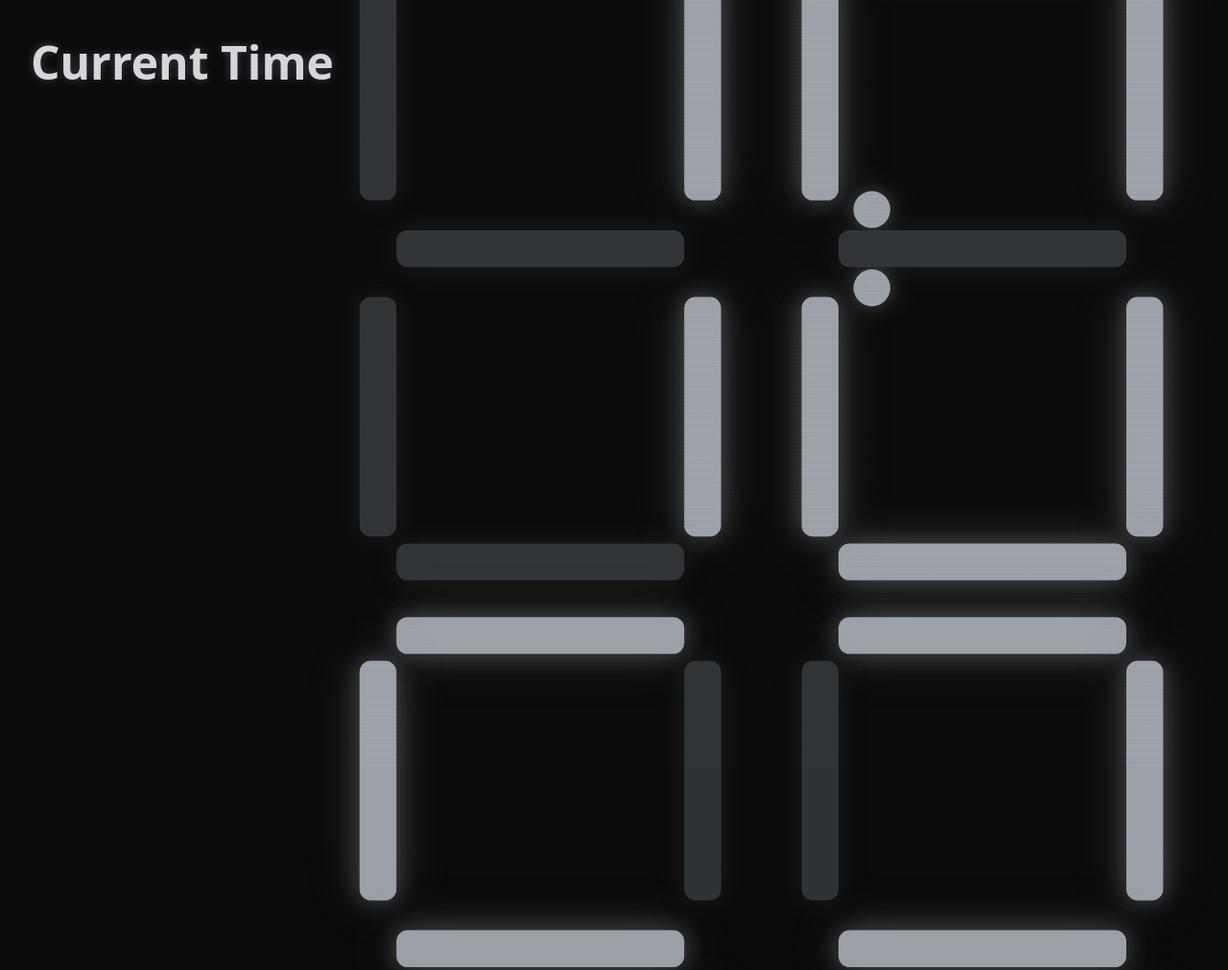
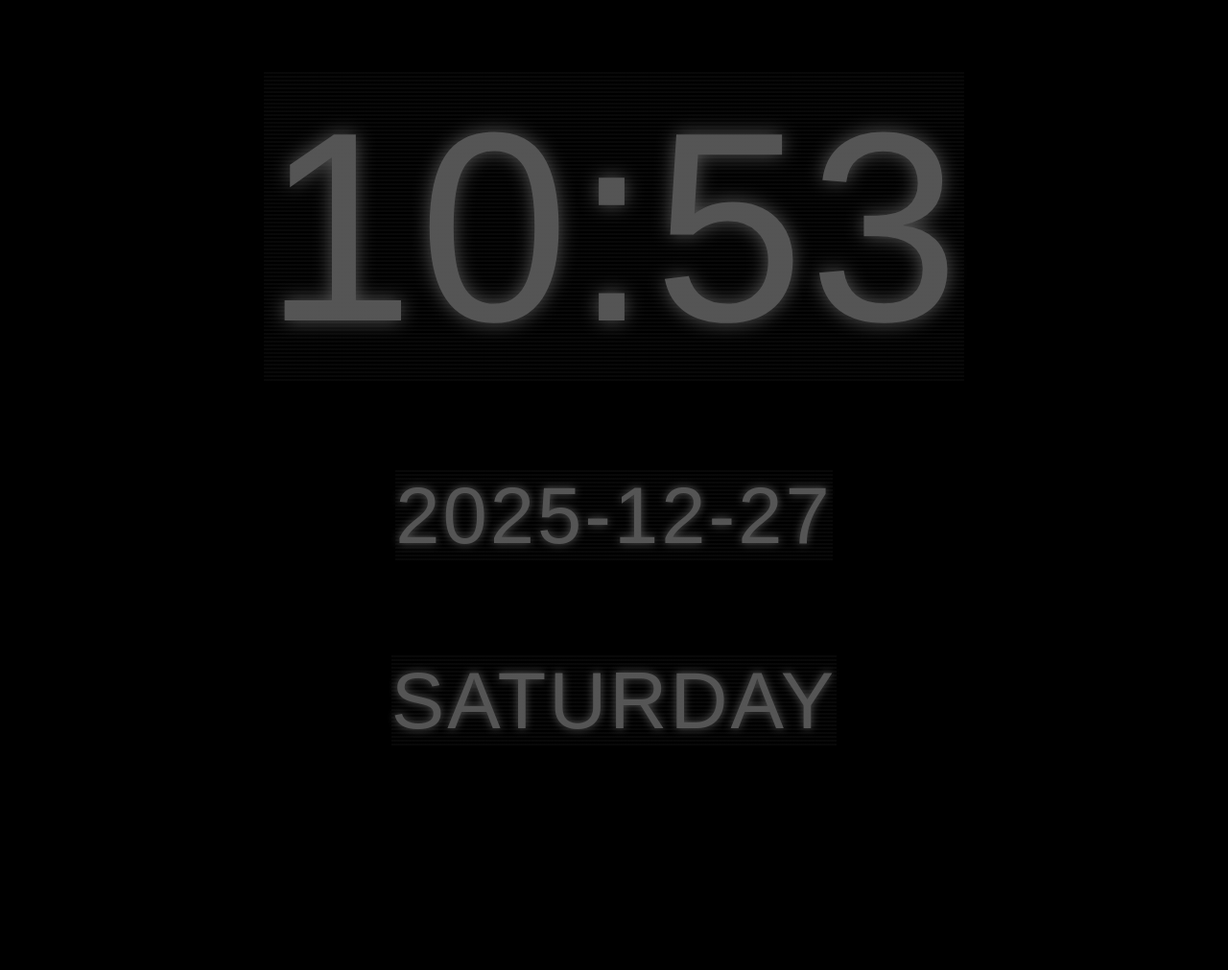
Before and after one commit to larryzheng7/cf-timepage, a plain HTML site: page index.html in a window 1280 px wide. Shown: the top 1011 px of the page at 96% size. After the commit the page ends 864 px from the top, so only its background shows below. Drawn offline with Linux system fonts and the light colour scheme; a web font is replaced by a local one.

Commit message:
Update index.html

```diff
--- a/index.html
+++ b/index.html
@@ -1,266 +1,164 @@
 
-<!doctype html>
+<!DOCTYPE html>
 <html lang="en">
 <head>
   <meta charset="utf-8" />
-  <title>cf-timepage – Digital Clock</title>
-  <meta name="viewport" content="width=device-width,initial-scale=1" />
+  <title>Time Display</title>
+
+  <!-- Digital font -->
+  <link href="https://fonts.cdnfonts.com/css/ds-digital" rel="stylesheet">
+
   <style>
-    :root { color-scheme: dark; }
-    /* ====== Layout ====== */
+    :root {
+      --clock-color: #28f62d;          /* default light green */
+      --clock-color-rgb: 40, 246, 45;  /* for scan-line effect */
+    }
+
     html, body {
       height: 100%;
       margin: 0;
-      background: #0b0b0b;
-      font-family: system-ui, -apple-system, Segoe UI, Roboto, Helvetica, Arial, sans-serif;
+      background: #000;
+      color: var(--clock-color);
+      font-family: 'DS-Digital', Arial, sans-serif;
+      -webkit-font-smoothing: none;    /* preserve ‘LED’ sharpness */
+      text-rendering: optimizeSpeed;
     }
+
+    /* Center the layout */
     .wrap {
       min-height: 100%;
       display: grid;
       place-items: center;
+      text-align: center;
       padding: 2rem;
-      position: relative;
-      overflow: hidden;
     }
 
-    /* ====== Scanlines overlay (subtle CRT feel) ====== */
-    .scanlines {
-      position: fixed;
-      inset: 0;
-      pointer-events: none;
-      background: repeating-linear-gradient(
-        to bottom,
-        rgba(255,255,255,0.04) 0,
-        rgba(255,255,255,0.04) 1px,
-        transparent 3px,
-        transparent 4px
-      );
-      mix-blend-mode: overlay;
+    /* Big time; scale responsively but cap around your original size */
+    .time {
+      font-size: clamp(160px, 22vw, 520px);
+      letter-spacing: 5px;
+      margin-bottom: 0.25rem;
+      text-shadow: 0 0 20px var(--clock-color);
+      position: relative;
+      filter: blur(0.5px);
+      font-weight: normal;
     }
 
-    /* ====== Digital clock container ====== */
-    .clock {
-      display: grid;
-      grid-template-columns: auto 2rem auto;
-      align-items: center;
-      gap: 2rem;
-    }
-    /* Responsive scaling */
-    @media (min-width: 1200px) {
-      .clock { transform: scale(1.2); }
-    }
-    @media (max-width: 640px) {
-      .clock { transform: scale(0.8); }
+    .date, .day {
+      font-size: clamp(42px, 6.5vw, 100px);
+      letter-spacing: 3px;
+      margin-bottom: 10px;
+      text-shadow: 0 0 10px var(--clock-color);
+      position: relative;
+      filter: blur(0.5px);
+      font-weight: normal;
     }
 
-    /* ====== Seven-segment digit ====== */
-    .digit {
-      position: relative;
-      width: 22rem;   /* overall digit width */
-      height: 36rem;  /* overall digit height */
+    /* Subtle horizontal scanlines over each text block */
+    .time::before, .date::before, .day::before {
+      content: '';
+      position: absolute;
+      inset: 0;
+      background: linear-gradient(
+        rgba(var(--clock-color-rgb), 0.10) 50%,
+        transparent 50%
+      );
+      background-size: 100% 4px;
+      pointer-events: none;
     }
 
-    /* Segment base style */
-    .seg {
-      position: absolute;
-      background: #303336;               /* off color */
-      border-radius: 0.6rem;
-      filter: drop-shadow(0 0 0.8rem rgba(180,180,180,0.1));
-      transition: background 0.2s, box-shadow 0.2s;
+    /* Optional links (kept from your original) */
+    .button-container { margin-top: 20px; }
+    .link-button {
+      display: inline-block; padding: 15px 30px; margin: 10px;
+      background-color: #90EE90; color: #000; text-decoration: none;
+      border-radius: 5px; font-size: 18px; font-family: Arial, sans-serif;
     }
-    /* "On" state with glow */
-    .seg.on {
-      background: #9aa0a6;
-      box-shadow:
-        0 0 1.2rem rgba(154,160,166,0.30),
-        0 0 3.0rem rgba(154,160,166,0.20);
+    .link-button:hover { background-color: #7CCD7C; }
+  </style>
+
+  <script>
+    // Fixed timezone for your display
+    const TZ = 'America/Chicago';
+
+    // Format helpers using Intl with explicit timeZone
+    function getTimeParts(date) {
+      const parts = new Intl.DateTimeFormat('en-US', {
+        timeZone: TZ, hour: '2-digit', minute: '2-digit', hour12: true
+      }).formatToParts(date);
+      const get = t => parts.find(p => p.type === t)?.value ?? '';
+      return { hour: get('hour'), minute: get('minute'), dayPeriod: get('dayPeriod') };
     }
 
-    /* Segment geometry: a (top), b (top-right), c (bottom-right), d (bottom),
-       e (bottom-left), f (top-left), g (middle) */
-    .seg.a { top: 0; left: 3.2rem; right: 3.2rem; height: 2.0rem; }
-    .seg.b { top: 2.4rem; right: 1.2rem; width: 2.0rem; height: 13.0rem; }
-    .seg.c { bottom: 2.4rem; right: 1.2rem; width: 2.0rem; height: 13.0rem; }
-    .seg.d { bottom: 0; left: 3.2rem; right: 3.2rem; height: 2.0rem; }
-    .seg.e { bottom: 2.4rem; left: 1.2rem; width: 2.0rem; height: 13.0rem; }
-    .seg.f { top: 2.4rem; left: 1.2rem; width: 2.0rem; height: 13.0rem; }
-    .seg.g { top: 17.0rem; left: 3.2rem; right: 3.2rem; height: 2.0rem; }
-
-    /* Colon between HH and MM (blinking) */
-    .colon {
-      display: grid;
-      gap: 2.2rem;
-      align-self: center;
-    }
-    .dot {
-      width: 2.0rem;
-      height: 2.0rem;
-      background: #303336;
-      border-radius: 50%;
-    }
-    .dot.on {
-      background: #9aa0a6;
-      box-shadow:
-        0 0 0.8rem rgba(154,160,166,0.30),
-        0 0 2.0rem rgba(154,160,166,0.20);
+    function getHour24(date) {
+      const parts = new Intl.DateTimeFormat('en-US', {
+        timeZone: TZ, hour: '2-digit', hour12: false
+      }).formatToParts(date);
+      return parseInt(parts.find(p => p.type === 'hour')?.value ?? '0', 10);
     }
 
-    /* Date + weekday line (digital feel) */
-    .line {
-      margin-top: 2.5rem;
-      text-align: center;
-      letter-spacing: 0.4rem;
-      color: #808488;
-      text-shadow:
-        0 0 0.8rem rgba(180,180,180,0.18),
-        0 0 2.0rem rgba(180,180,180,0.12);
-      font-weight: 600;
-    }
-    .date { font-size: 3.0rem; }
-    .dow  { font-size: 3.2rem; margin-top: 1.0rem; }
-
-    /* Title (optional) */
-    h1 {
-      position: absolute;
-      top: 2rem;
-      left: 2rem;
-      margin: 0;
-      color: #d3d6da;
-      font-size: 3.0rem;
-      font-weight: 700;
-      text-shadow: 0 0 0.6rem rgba(211,214,218,0.25);
-    }
-  </style>
-</head>
-<body>
-  <div class="wrap">
-    <h1>Current Time</h1>
-
-    <div class="clock" aria-label="Digital clock">
-      <!-- HH -->
-      <div class="digit" id="h1">
-        <div class="seg a"></div><div class="seg b"></div><div class="seg c"></div>
-        <div class="seg d"></div><div class="seg e"></div><div class="seg f"></div><div class="seg g"></div>
-      </div>
-      <div class="digit" id="h2">
-        <div class="seg a"></div><div class="seg b"></div><div class="seg c"></div>
-        <div class="seg d"></div><div class="seg e"></div><div class="seg f"></div><div class="seg g"></div>
-      </div>
-
-      <!-- Colon -->
-      <div class="colon" aria-hidden="true">
-        <div class="dot" id="dot1"></div>
-        <div class="dot" id="dot2"></div>
-      </div>
-
-      <!-- MM -->
-      <div class="digit" id="m1">
-        <div class="seg a"></div><div class="seg b"></div><div class="seg c"></div>
-        <div class="seg d"></div><div class="seg e"></div><div class="seg f"></div><div class="seg g"></div>
-      </div>
-      <div class="digit" id="m2">
-        <div class="seg a"></div><div class="seg b"></div><div class="seg c"></div>
-        <div class="seg d"></div><div class="seg e"></div><div class="seg f"></div><div class="seg g"></div>
-      </div>
-    </div>
-
-    <!-- Date + Day -->
-    <div class="line date" id="dateLine">YYYY-MM-DD</div>
-    <div class="line dow"  id="dowLine">WEEKDAY</div>
-
-    <!-- Overlay -->
-    <div class="scanlines"></div>
-  </div>
-
-  <script>
-    // America/Chicago timezone
-    const TZ = 'America/Chicago';
-
-    // Segment map: which segments are ON for each digit 0–9
-    // a b c d e f g
-    const DIGITS = {
-      0: ['a','b','c','d','e','f'],
-      1: ['b','c'],
-      2: ['a','b','g','e','d'],
-      3: ['a','b','g','c','d'],
-      4: ['f','g','b','c'],
-      5: ['a','f','g','c','d'],
-      6: ['a','f','e','d','c','g'],
-      7: ['a','b','c'],
-      8: ['a','b','c','d','e','f','g'],
-      9: ['a','b','c','d','f','g'],
-    };
-
-    function setDigit(el, n) {
-      const on = new Set(DIGITS[n]);
-      el.querySelectorAll('.seg').forEach(seg => {
-        const id = [...seg.classList].find(c => c.length === 1); // a..g
-        seg.classList.toggle('on', on.has(id));
-      });
-    }
-
-    function fmtTimeParts(date) {
-      const parts = new Intl.DateTimeFormat('en-US', {
-        timeZone: TZ,
-        hourCycle: 'h12',
-        hour: '2-digit',
-        minute: '2-digit'
-      }).formatToParts(date);
-      const get = t => parts.find(p => p.type === t)?.value ?? '';
-      return { hour: get('hour'), minute: get('minute') };
-    }
-
-    function fmtDateParts(date) {
+    function getDateStr(date) {
       const parts = new Intl.DateTimeFormat('en-CA', {
         timeZone: TZ, year: 'numeric', month: '2-digit', day: '2-digit'
       }).formatToParts(date);
-      const get = t => parts.find(p => p.type === t)?.value ?? '';
-      return { year: get('year'), month: get('month'), day: get('day') };
+      const y = parts.find(p => p.type === 'year')?.value ?? '0000';
+      const m = parts.find(p => p.type === 'month')?.value ?? '01';
+      const d = parts.find(p => p.type === 'day')?.value ?? '01';
+      return `${y}-${m}-${d}`;
     }
 
-    function fmtWeekday(date) {
+    function getWeekday(date) {
       return new Intl.DateTimeFormat('en-US', {
         timeZone: TZ, weekday: 'long'
       }).format(date).toUpperCase();
     }
 
-    // Blink colon
-    let colonOn = true;
-    function setColon(on) {
-      document.getElementById('dot1').classList.toggle('on', on);
-      document.getElementById('dot2').classList.toggle('on', on);
+    // Night-mode tint: 21:00–06:59 → gray; otherwise neon green
+    function updateClockColor(date) {
+      const hour = getHour24(date);
+      const isNight = (hour >= 21 || hour < 7);
+      const color = isNight ? '#555555' : '#28f62d';
+      const rgb   = isNight ? '85, 85, 85' : '40, 246, 45';
+      document.documentElement.style.setProperty('--clock-color', color);
+      document.documentElement.style.setProperty('--clock-color-rgb', rgb);
     }
 
+    // Render all fields once per second (colon flicker comes from font)
     function render() {
       const now = new Date();
-      const { hour, minute } = fmtTimeParts(now);
 
-      // HH: for h12, hour may be '12' at midnight; we keep it as 12-hour format
-      const h1 = Number(hour[0]);
-      const h2 = Number(hour[1]);
-      const m1 = Number(minute[0]);
-      const m2 = Number(minute[1]);
+      const t = getTimeParts(now);
+      document.querySelector('.time').textContent = `${t.hour}:${t.minute}`;
 
-      setDigit(document.getElementById('h1'), h1);
-      setDigit(document.getElementById('h2'), h2);
-      setDigit(document.getElementById('m1'), m1);
-      setDigit(document.getElementById('m2'), m2);
+      document.querySelector('.date').textContent = getDateStr(now);
+      document.querySelector('.day').textContent  = getWeekday(now);
 
-      const { year, month, day } = fmtDateParts(now);
-      document.getElementById('dateLine').textContent = `${year}-${month}-${day}`;
-      document.getElementById('dowLine').textContent  = fmtWeekday(now);
-
-      // Blink colon every render tick
-      colonOn = !colonOn;
-      setColon(colonOn);
+      updateClockColor(now);
     }
 
-    // Initial paint
-    render();
-    // Update every second
-    setInterval(render, 1000);
-    // Repaint when tab becomes visible
-    document.addEventListener('visibilitychange', () => { if (!document.hidden) render(); });
+    // Initial paint + update each second
+    window.addEventListener('DOMContentLoaded', () => {
+      render();
+      setInterval(render, 1000);
+      // Repaint when tab becomes visible again
+      document.addEventListener('visibilitychange', () => {
+        if (!document.hidden) render();
+      });
+    });
   </script>
+</head>
+<body>
+  <div class="wrap">
+    <div class="time">10:43</div>
+    <div class="date">2025-12-27</div>
+    <div class="day">SATURDAY</div>
+
+    <!-- Optional links area; remove if not needed -->
+    <!--
+    <div class="button-container">
+      <a class="link-button" href="#">Example Link</a>
+    </div>
+    -->
+  </div>
 </body>
 </html>
```
